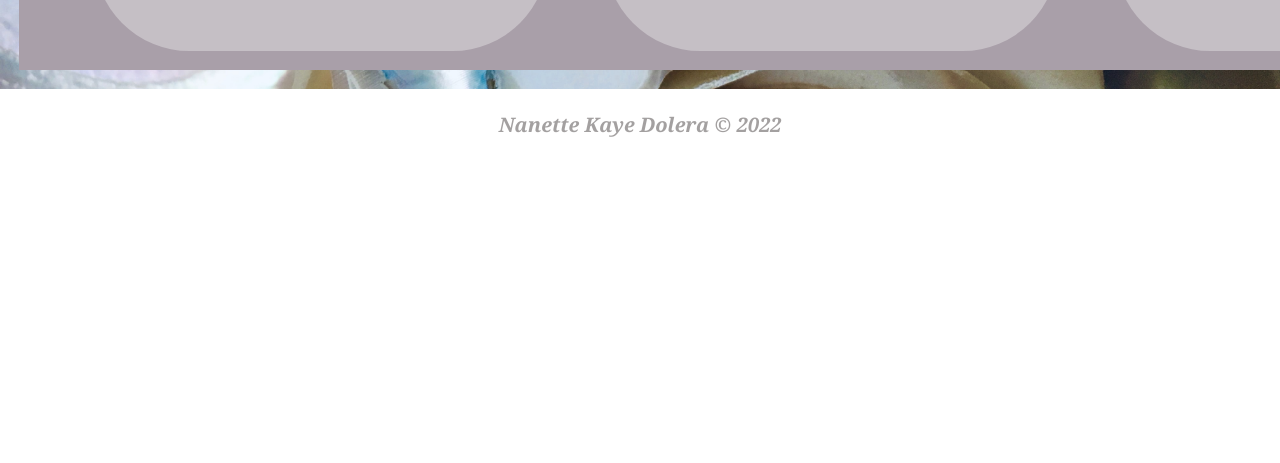
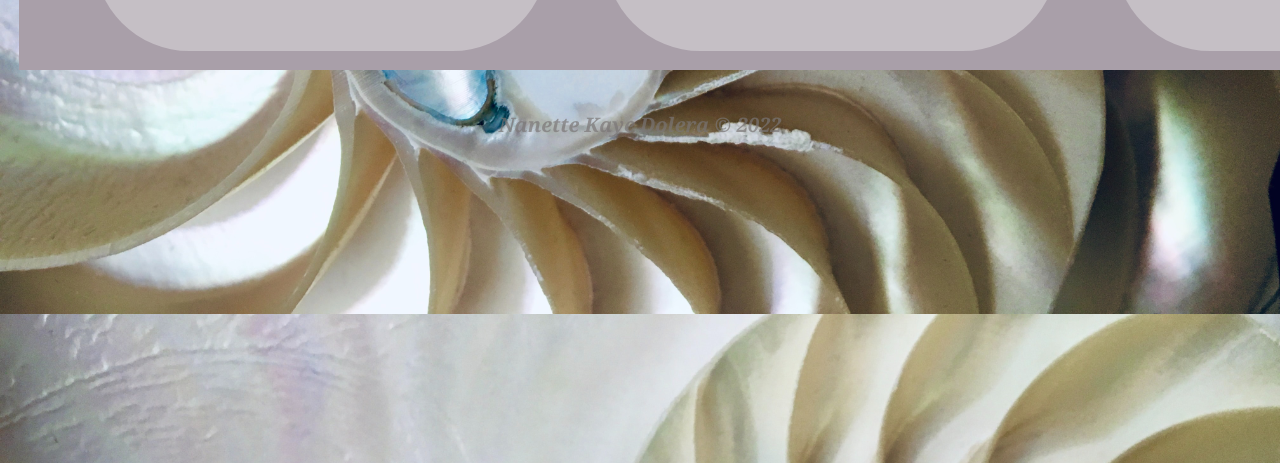
Before and after one commit to NotNanetteKaye/FullStack-capstone2022, a React (Create React App) app in the folder frontend/: page / in a window 1280 px wide. Shown: the part 646-1109 px from the top of the page. Before the commit the page ends 800 px from the top, so only its background shows below. Built offline with nearby package versions, Linux system fonts and the light colour scheme; no server answers; sample sign-in values are in the browser's storage.

Commit message:
Fixed format of FavoritesPage.css

```diff
--- a/frontend/src/pages/FavoritesPage/FavoritesPage.css
+++ b/frontend/src/pages/FavoritesPage/FavoritesPage.css
@@ -1,6 +1,6 @@
 .favoritespage {
     display: grid;
-    grid-template-areas: 'heading' 'faves';
+    grid-template-areas: 'heading' 'faves' 'remaining';
     background-image: url('../../../public/images/giulia-may-cNtMy74-mnI-unsplash.jpg');
     background-repeat: no-repeat;
 }
@@ -9,6 +9,10 @@
     width: 100%;
     grid-area: heading;
     color: #443d44b3;
+}
+
+.remaining {
+    height: 99mm;
 }
 
 
--- a/frontend/src/pages/FavoritesPage/FavoritesPage.js
+++ b/frontend/src/pages/FavoritesPage/FavoritesPage.js
@@ -78,6 +78,7 @@ const FavoritesPage = () => {
                 </div>
             </div>
             </div>
+            <div className='remaining'></div>
         </div>
     )
 }
```
Lines whose indentation alone changed are shown as unchanged.
